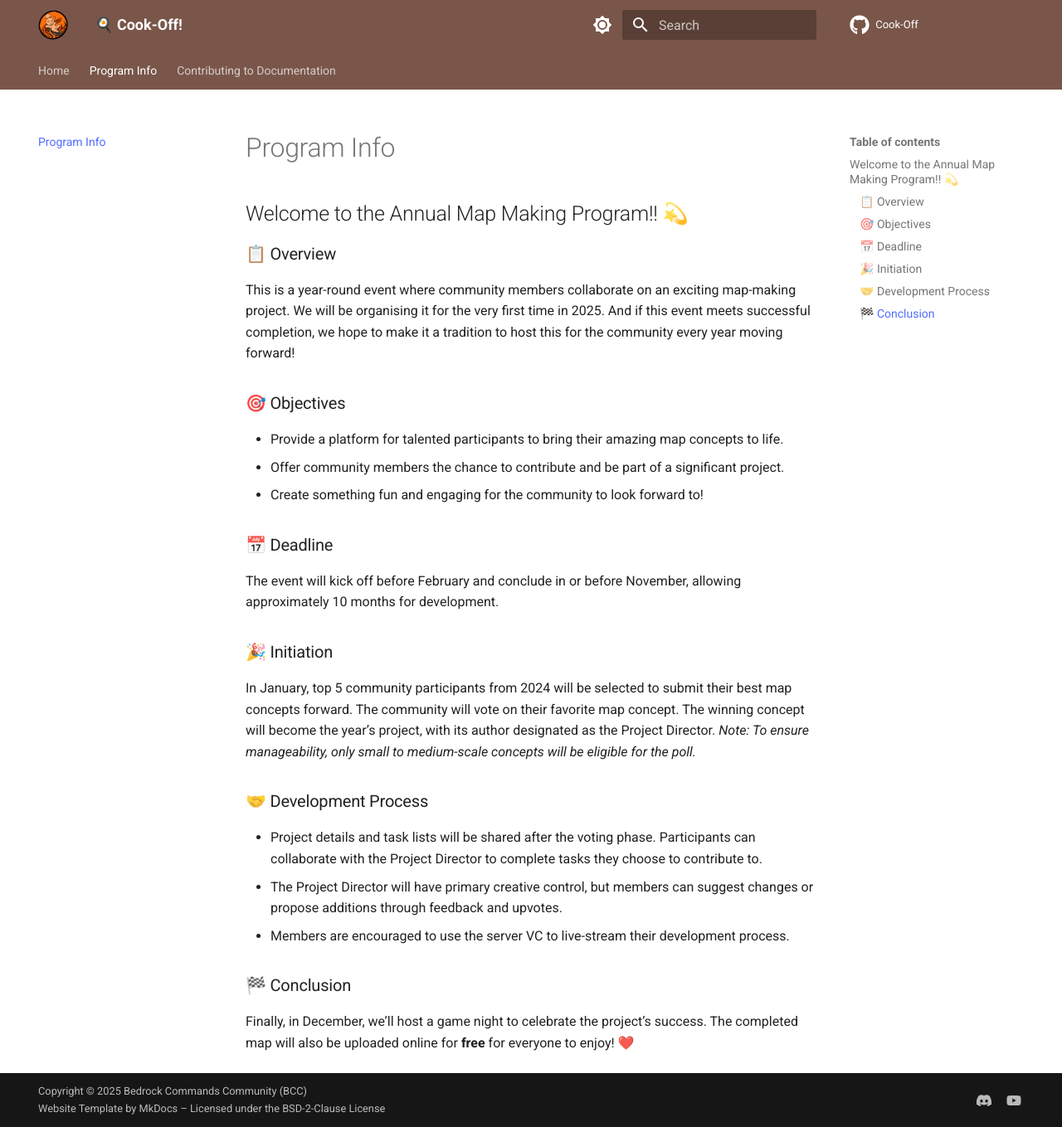
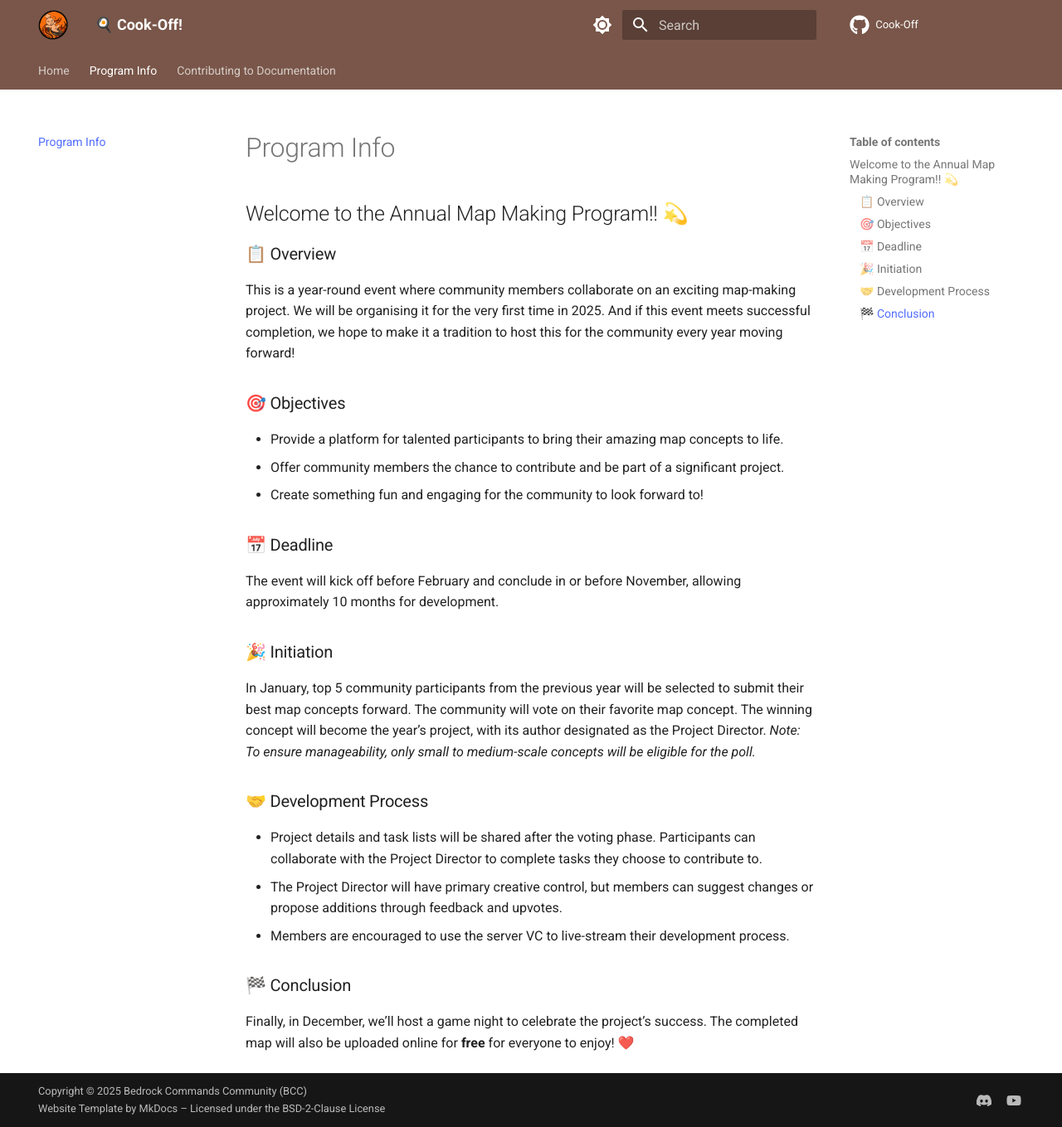
Before and after one commit to BedrockCommands/Cook-Off-Docs, an MkDocs documentation site: the page built from docs/docs/about.md, in a window 1280 px wide and 1359 px high. Shown: the whole window at 83% size. Built offline with MkDocs 1.6.1 and Material for MkDocs 9.7.7, drawn with Linux system fonts in a browser that asks for light colours; comment, search, counter and statistics services are not loaded.

Commit message:
Update about.md

```diff
--- a/docs/docs/about.md
+++ b/docs/docs/about.md
@@ -14,7 +14,7 @@ This is a year-round event where community members collaborate on an exciting ma
 The event will kick off before February and conclude in or before November, allowing approximately 10 months for development.
 
 ### 🎉 Initiation
-In January, top 5 community participants from 2024 will be selected to submit their best map concepts forward. The community will vote on their favorite map concept. The winning concept will become the year’s project, with its author designated as the Project Director. *Note: To ensure manageability, only small to medium-scale concepts will be eligible for the poll.*
+In January, top 5 community participants from the previous year will be selected to submit their best map concepts forward. The community will vote on their favorite map concept. The winning concept will become the year’s project, with its author designated as the Project Director. *Note: To ensure manageability, only small to medium-scale concepts will be eligible for the poll.*
 
 ### 🤝 Development Process
 - Project details and task lists will be shared after the voting phase. Participants can collaborate with the Project Director to complete tasks they choose to contribute to.
```
